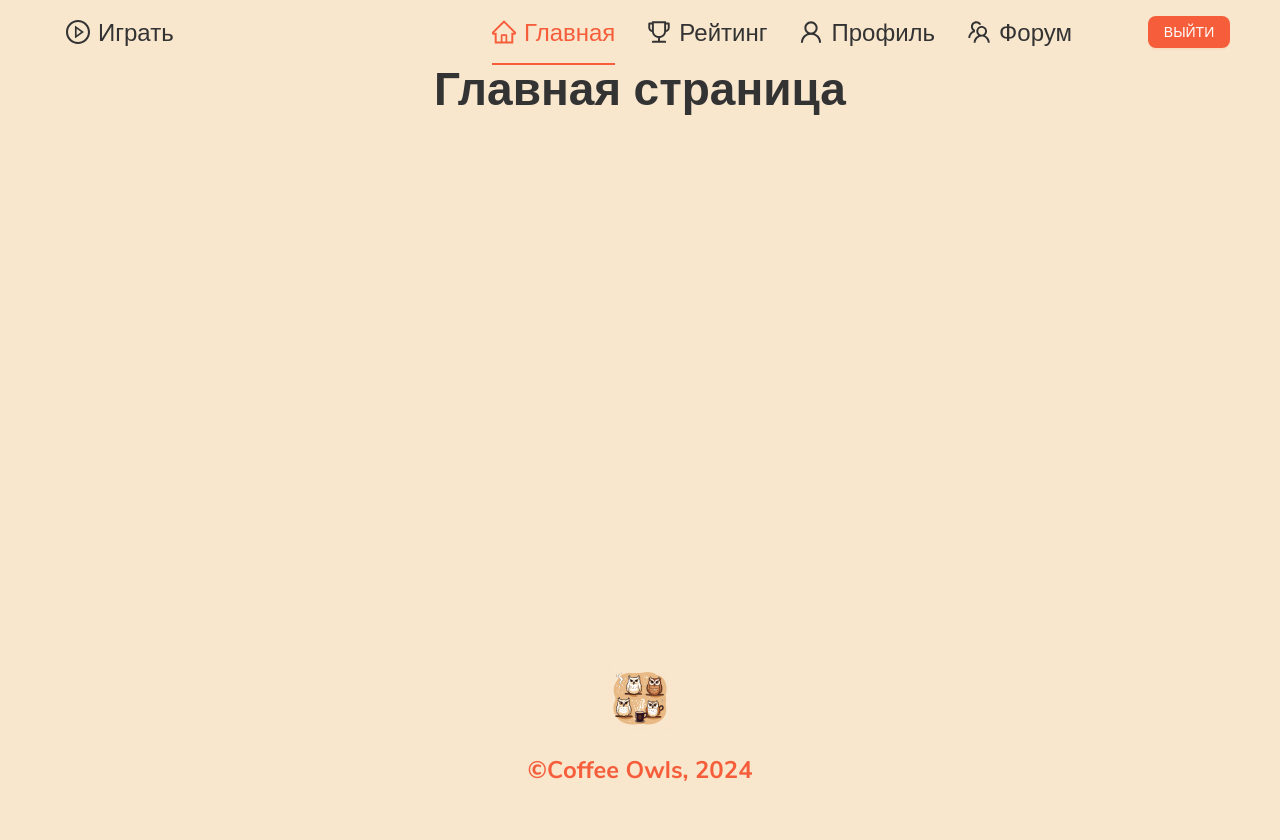
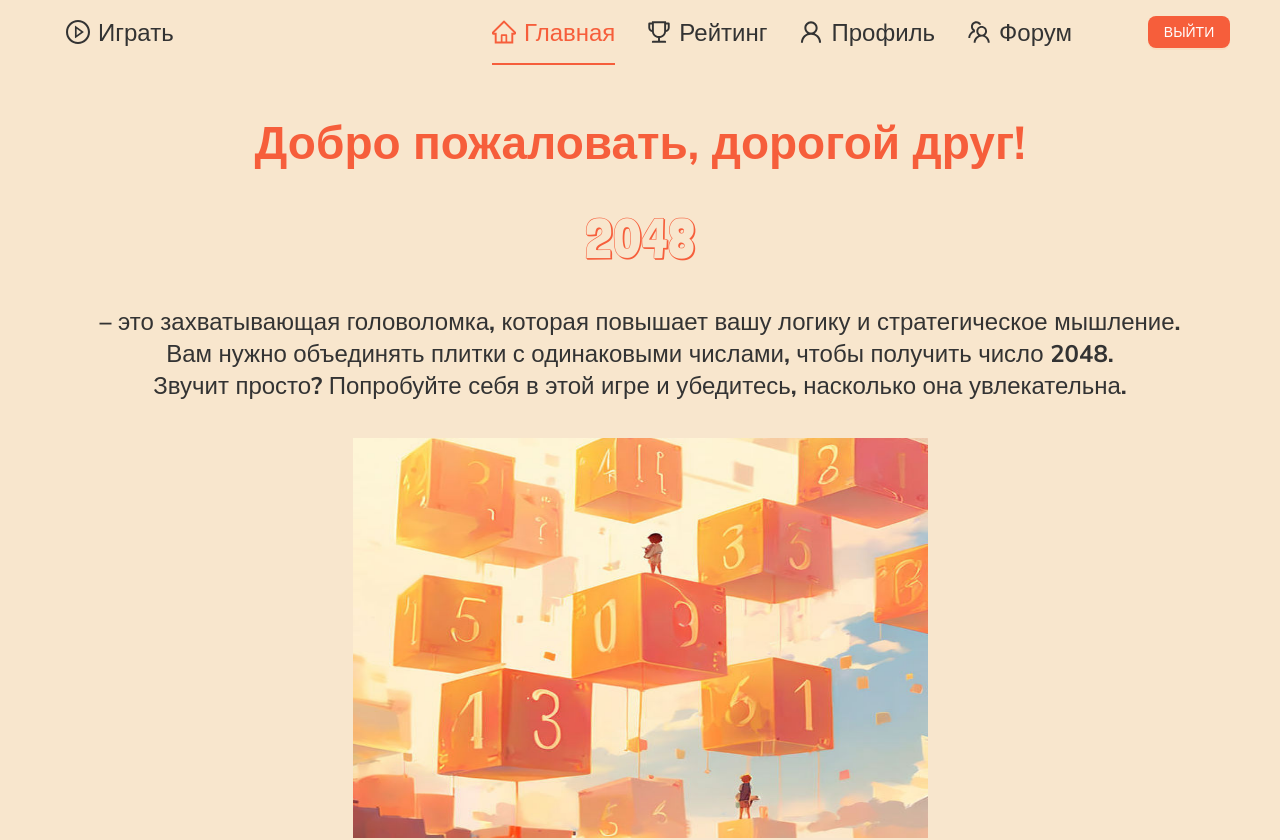
Before and after one commit to Damir-prg/coffee-owls, a React (Vite) app in the folder packages/client/: page / in a window 1280 px wide. Shown: the top 840 px of the page. Before the commit the page ends 800 px from the top, so only its background shows below. Built offline with nearby package versions, Linux system fonts and the light colour scheme.

Commit message:
feat(COF-50): add Home Page

```diff
--- a/packages/client/jest.config.js
+++ b/packages/client/jest.config.js
@@ -9,7 +9,7 @@ export default {
     __SERVER_PORT__: process.env.SERVER_PORT,
   },
   moduleNameMapper: {
-    '\\.(css|svg|png)$': 'identity-obj-proxy',
+    '\\.(css|svg|png|jpeg)$': 'identity-obj-proxy',
   },
   modulePaths: ['<rootDir>/src'],
 };
--- /dev/null
+++ b/packages/client/src/pages/Home/Home.css
@@ -0,0 +1,7 @@
+.page-content {
+  margin-top: 54px;
+}
+.numeric-title {
+  font-size: 56px;
+  line-height: 64px;
+}
--- a/packages/client/src/pages/Home/Home.tsx
+++ b/packages/client/src/pages/Home/Home.tsx
@@ -1,9 +1,27 @@
-import { Typography } from 'antd';
+import { Flex, Image, Typography } from 'antd';
+import './Home.css';
+import homeImg from 'images/home.jpeg';
+import React from 'react';
+
+const { Text, Title } = Typography;
 
 function Home() {
-  const { Title } = Typography;
-
-  return <Title>Главная страница</Title>;
+  return (
+    <Flex className="page-content" gap={36} vertical align="center">
+      <Title level={1} className="title__primary">
+        Добро пожаловать, дорогой друг!
+      </Title>
+      <Text className="numeric-font numeric-title title__primary">2048</Text>
+      <Text className="text__pre-wrap text__center-align">
+        – это захватывающая головоломка, которая повышает вашу логику и стратегическое мышление.
+        {'\n'}
+        Вам нужно объединять плитки с одинаковыми числами, чтобы получить число 2048.
+        {'\n'}
+        Звучит просто? Попробуйте себя в этой игре и убедитесь, насколько она увлекательна.
+      </Text>
+      <Image height={400} width={575} src={homeImg} preview={false} alt="Превью картинки" />
+    </Flex>
+  );
 }
 
 export default Home;
--- a/packages/client/src/shared/components/PageErrorStub/PageErrorStub.css
+++ b/packages/client/src/shared/components/PageErrorStub/PageErrorStub.css
@@ -5,8 +5,3 @@
   align-items: center;
   justify-content: center;
 }
-
-.page-error-stub__title {
-  white-space: pre-wrap;
-  text-align: center;
-}
--- a/packages/client/src/shared/components/PageErrorStub/PageErrorStub.tsx
+++ b/packages/client/src/shared/components/PageErrorStub/PageErrorStub.tsx
@@ -21,7 +21,7 @@ export const PageErrorStub: FC<{
 
   const $infoBlock = (
     <Flex vertical align="center" gap={40}>
-      <Title level={3} className="page-error-stub__title">
+      <Title level={3} className="text__center-align text__pre-wrap">
         {STUB_TEXT[type]}
       </Title>
       <Button type="primary" size="large" onClick={handleBackButtonClick}>
--- a/packages/client/src/shared/styles/ant/ant.css
+++ b/packages/client/src/shared/styles/ant/ant.css
@@ -1,3 +1,12 @@
 .title__primary.ant-typography {
   color: var(--primary-color);
 }
+.text__center-align {
+  text-align: center;
+}
+.text__pre-wrap {
+  white-space: pre-wrap;
+}
+.numeric-font {
+  font-family: 'Londrina Shadow', Arial, sans-serif;
+}
```
Also changed, not shown: packages/client/src/shared/images/home.jpeg (added), 1 other file (tests, documents, lock files or other folders).
